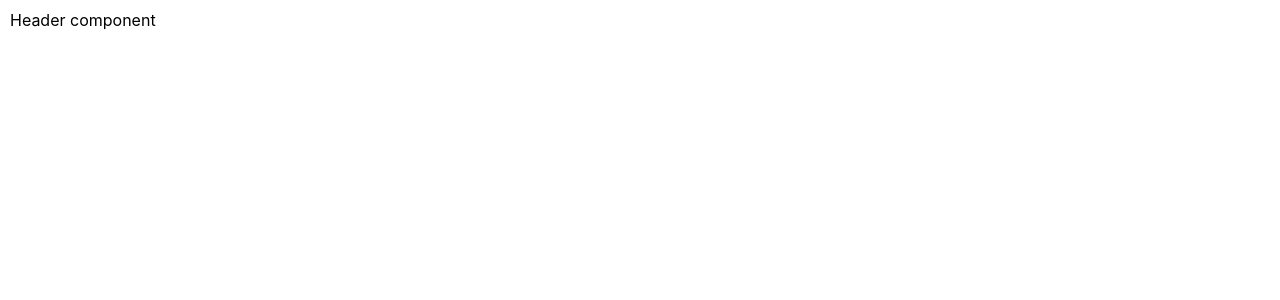
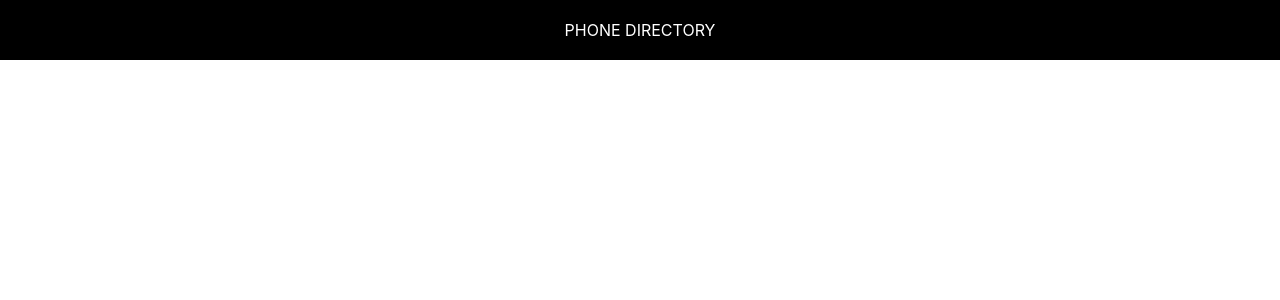
Before and after one commit to koushikkondepati/mini-phone-directory, a React (Create React App) app: page / in a window 1280 px wide. Shown: the top 300 px of the page. Built offline with nearby package versions, Linux system fonts and the light colour scheme.

Commit message:
styled 'header' (inline styling)

```diff
--- a/src/App.css
+++ b/src/App.css
@@ -3,6 +3,10 @@
     margin: 0px;
 }
 
-.Header{
-    margin: 10px 0px 0px 10px;
+.header{
+    text-align: center;
+    text-transform: uppercase;
+    padding: 20px;
+    background-color: black;
+    color: white;
 }
--- a/src/Header.js
+++ b/src/Header.js
@@ -2,8 +2,8 @@ import React from 'react';
 
 const Header = function(){
     return(
-        <div className="Header">
-            Header component
+        <div style={{textAlign: 'center', padding: 20, background: '#000', color: '#fff', textTransform: 'uppercase'}}>
+            Phone Directory
         </div>
     )
 }
```
